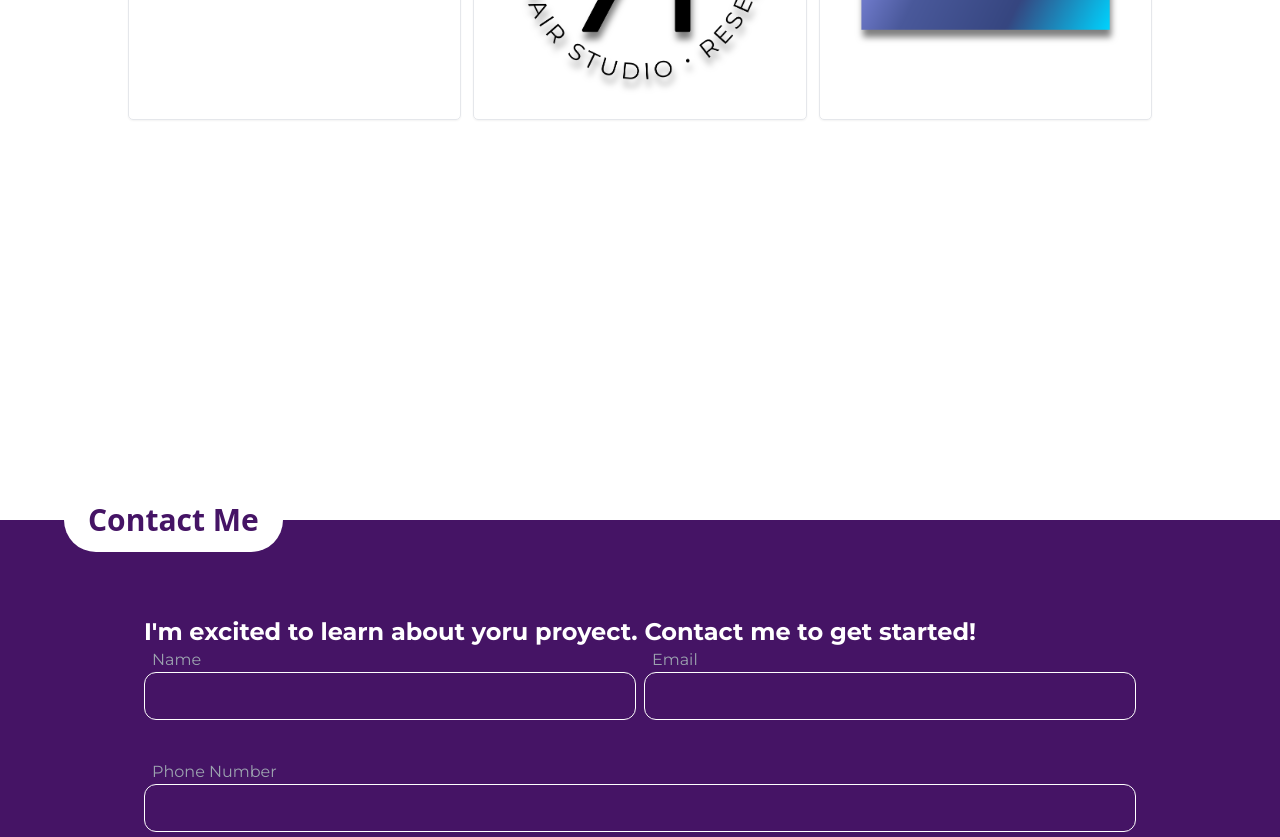
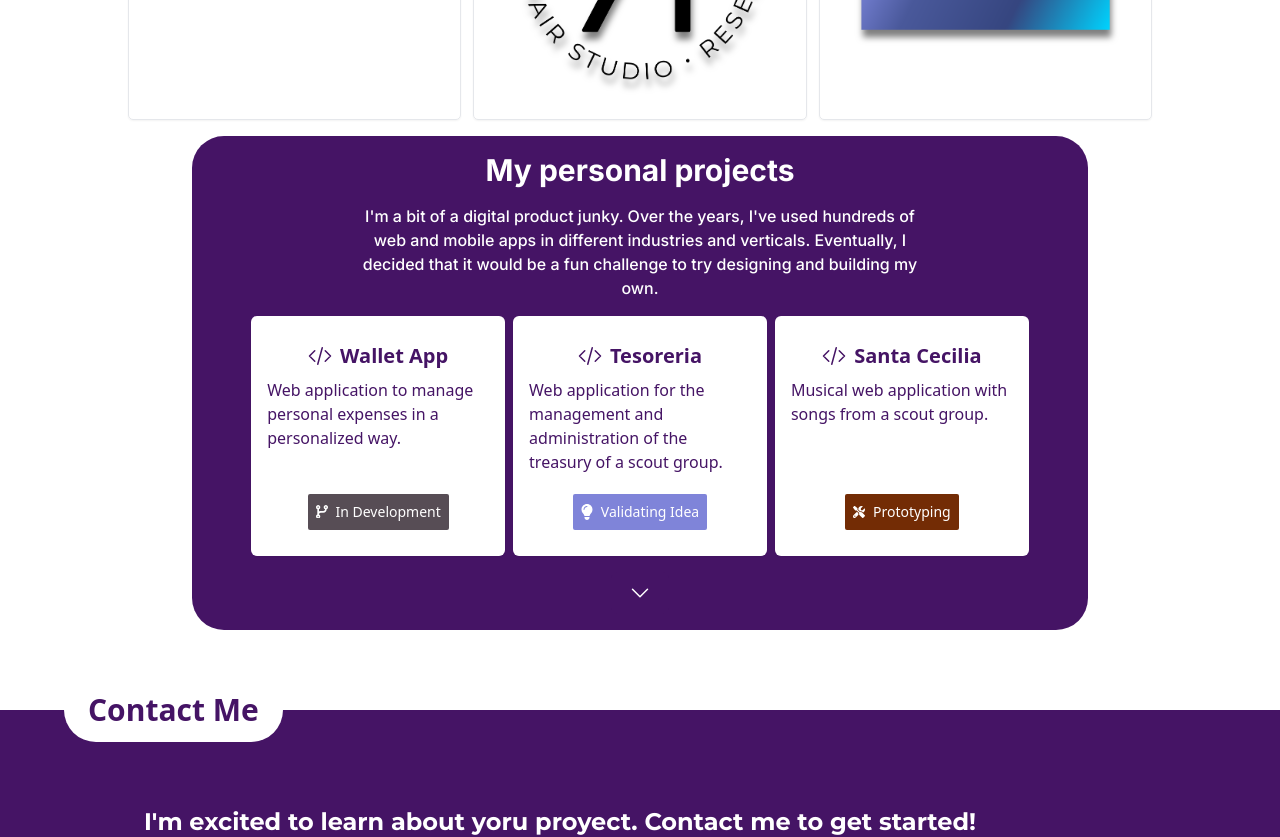
Before and after one commit to Francisco-Villanueva/my-portfolio, a Next.js app: page / in a window 1280 px wide. Shown: the part 1960-2797 px from the top of the page. Built offline with nearby package versions, Linux system fonts and the light colour scheme.

Commit message:
adding my projects

```diff
--- a/src/commons/Button.jsx
+++ b/src/commons/Button.jsx
@@ -1,13 +1,14 @@
 import React from "react";
 
-export default function Button({ className = "", variant, children }) {
+export default function Button({ className = "", variant, children, onClick }) {
   const btnStyle = {
     variant: {
       primary: " border border-purple  bg-purple text-white hover:scale-[1.1] ",
       secondary:
         " border  bg-white text-purple hover:bg-purple hover:text-white  ",
 
-      outline: " border border-purple  hover:bg-purple hover:text-white  ",
+      outline:
+        " border border-white text-white  hover:bg-white hover:text-purple  ",
     },
     size: {
       big: "text-lg py-3 px-6",
@@ -24,6 +25,7 @@ export default function Button({ className = "", variant, children }) {
   };
   return (
     <button
+      onClick={onClick}
       className={`${
         variant && btnStyle.variant[variant]
       } px-4 py-2 rounded-md transition-all duration-150  ${className}`}
--- a/src/commons/Icons.jsx
+++ b/src/commons/Icons.jsx
@@ -203,3 +203,61 @@ export function LinkIcon({ className = "" }) {
     </svg>
   );
 }
+
+export function BranchIcon({ className = "", color }) {
+  return (
+    <svg
+      xmlns="http://www.w3.org/2000/svg"
+      viewBox="0 0 448 512"
+      fill={color}
+      className={className}
+    >
+      <path d="M80 104a24 24 0 1 0 0-48 24 24 0 1 0 0 48zm80-24c0 32.8-19.7 61-48 73.3v87.8c18.8-10.9 40.7-17.1 64-17.1h96c35.3 0 64-28.7 64-64v-6.7C307.7 141 288 112.8 288 80c0-44.2 35.8-80 80-80s80 35.8 80 80c0 32.8-19.7 61-48 73.3V160c0 70.7-57.3 128-128 128H176c-35.3 0-64 28.7-64 64v6.7c28.3 12.3 48 40.5 48 73.3c0 44.2-35.8 80-80 80s-80-35.8-80-80c0-32.8 19.7-61 48-73.3V352 153.3C19.7 141 0 112.8 0 80C0 35.8 35.8 0 80 0s80 35.8 80 80zm232 0a24 24 0 1 0 -48 0 24 24 0 1 0 48 0zM80 456a24 24 0 1 0 0-48 24 24 0 1 0 0 48z" />
+    </svg>
+  );
+}
+
+export function ToolsIcon({ className = " ", color = "" }) {
+  return (
+    <svg
+      xmlns="http://www.w3.org/2000/svg"
+      viewBox="0 0 512 512"
+      className={className}
+      fill={color}
+    >
+      <path d="M78.6 5C69.1-2.4 55.6-1.5 47 7L7 47c-8.5 8.5-9.4 22-2.1 31.6l80 104c4.5 5.9 11.6 9.4 19 9.4h54.1l109 109c-14.7 29-10 65.4 14.3 89.6l112 112c12.5 12.5 32.8 12.5 45.3 0l64-64c12.5-12.5 12.5-32.8 0-45.3l-112-112c-24.2-24.2-60.6-29-89.6-14.3l-109-109V104c0-7.5-3.5-14.5-9.4-19L78.6 5zM19.9 396.1C7.2 408.8 0 426.1 0 444.1C0 481.6 30.4 512 67.9 512c18 0 35.3-7.2 48-19.9L233.7 374.3c-7.8-20.9-9-43.6-3.6-65.1l-61.7-61.7L19.9 396.1zM512 144c0-10.5-1.1-20.7-3.2-30.5c-2.4-11.2-16.1-14.1-24.2-6l-63.9 63.9c-3 3-7.1 4.7-11.3 4.7H352c-8.8 0-16-7.2-16-16V102.6c0-4.2 1.7-8.3 4.7-11.3l63.9-63.9c8.1-8.1 5.2-21.8-6-24.2C388.7 1.1 378.5 0 368 0C288.5 0 224 64.5 224 144l0 .8 85.3 85.3c36-9.1 75.8 .5 104 28.7L429 274.5c49-23 83-72.8 83-130.5zM56 432a24 24 0 1 1 48 0 24 24 0 1 1 -48 0z" />
+    </svg>
+  );
+}
+
+export function IdeaIcon({ className = "", color = "" }) {
+  return (
+    <svg
+      xmlns="http://www.w3.org/2000/svg"
+      viewBox="0 0 384 512"
+      className={className}
+      fill={color}
+    >
+      <path d="M272 384c9.6-31.9 29.5-59.1 49.2-86.2l0 0c5.2-7.1 10.4-14.2 15.4-21.4c19.8-28.5 31.4-63 31.4-100.3C368 78.8 289.2 0 192 0S16 78.8 16 176c0 37.3 11.6 71.9 31.4 100.3c5 7.2 10.2 14.3 15.4 21.4l0 0c19.8 27.1 39.7 54.4 49.2 86.2H272zM192 512c44.2 0 80-35.8 80-80V416H112v16c0 44.2 35.8 80 80 80zM112 176c0 8.8-7.2 16-16 16s-16-7.2-16-16c0-61.9 50.1-112 112-112c8.8 0 16 7.2 16 16s-7.2 16-16 16c-44.2 0-80 35.8-80 80z" />
+    </svg>
+  );
+}
+
+export function DropDownArrow({ className }) {
+  return (
+    <svg
+      xmlns="http://www.w3.org/2000/svg"
+      fill="none"
+      viewBox="0 0 24 24"
+      strokeWidth={1.5}
+      stroke="currentColor"
+      className={`w-6 h-6 ${className || ""}`}
+    >
+      <path
+        strokeLinecap="round"
+        strokeLinejoin="round"
+        d="M19.5 8.25l-7.5 7.5-7.5-7.5"
+      />
+    </svg>
+  );
+}
--- /dev/null
+++ b/src/commons/MyProjectCard.jsx
@@ -0,0 +1,25 @@
+import React from "react";
+import { CodeIcon } from "./Icons";
+import ProjectStatus from "./ProjectStatus";
+
+export default function MyProjectCard({ className = "", project }) {
+  return (
+    <div
+      className={` grid place-items-center p-4 flex-grow  h-[15rem] bg-white rounded-md shadow-sm text-purple ${className}`}
+      key={project.id}
+    >
+      <div className="flex flex-col items-center justify-between h-[90%] ">
+        <div className="flex flex-col gap-2 items-center">
+          <div className="flex items-center gap-2">
+            <CodeIcon className="w-6" />
+
+            <h2 className="text-xl font-bold"> {project.title}</h2>
+          </div>
+          <span>{project.description}</span>
+        </div>
+
+        <ProjectStatus status={project.status} />
+      </div>
+    </div>
+  );
+}
--- /dev/null
+++ b/src/commons/ProjectStatus.jsx
@@ -0,0 +1,36 @@
+import React from "react";
+import { PenIcon, CLIcon, BranchIcon, ToolsIcon, IdeaIcon } from "./Icons";
+
+export default function ProjectStatus({ className = "", status, year = "" }) {
+  const statusName = {
+    develop: {
+      msg: "In Development",
+      className: "bg-[#574d55] text-white",
+      icon: <BranchIcon className="w-3" color={"#fff"} />,
+    },
+    validating: {
+      msg: "Validating Idea",
+      className: "bg-[#7f84d9] text-white",
+      icon: <IdeaIcon className="w-3" color={"#fff"} />,
+    },
+    prototype: {
+      msg: "Prototyping",
+      className: "bg-[#732c05] text-white",
+      icon: <ToolsIcon className="w-3" color={"#fff"} />,
+    },
+    acquired: {
+      msg: `Acquired in ${year}`,
+      className: "bg-[#95d296] text-white",
+      icon: <CLIcon className="w-3" />,
+    },
+  };
+  return (
+    <div
+      className={`p-2 flex text-sm items-center gap-2 rounded-sm  ${statusName[status].className} ${className}`}
+    >
+      {statusName[status].icon}
+
+      {statusName[status].msg}
+    </div>
+  );
+}
--- a/src/commons/SectionHeader.jsx
+++ b/src/commons/SectionHeader.jsx
@@ -3,7 +3,7 @@ import React from "react";
 export default function SectionHeader({ className = "", children }) {
   return (
     <header
-      className={`${className} flex items-center gap-4 w-[90%] m-auto translate-y-[-50%] `}
+      className={` flex items-center gap-4 w-[90%] m-auto translate-y-[-50%] ${className} `}
     >
       <article className=" text-3xl  grid place-items-center text-purple font-bold bg-white rounded-full h-[4rem]  px-6">
         {children}
--- a/src/components/HomePage.jsx
+++ b/src/components/HomePage.jsx
@@ -7,11 +7,11 @@ export default function HomePage({ className = "" }) {
       <div className="h-full w-full flex  items-center justify-around  p-[3rem] ">
         <div className="flex flex-col gap-4">
           <div className="flex gap-2  text-[3rem] ">
-            <span className="text-light-purple">Hi there, I'm</span>
+            <span className="text-purple font-light">Hi there, I'm</span>
             <b className="text-purple">Francisco</b>
           </div>
           <div className="flex gap-2   text-xl">
-            <span className="text-light-purple"> I'm a </span>
+            <span className="text-purple font-light"> I'm a </span>
             <b className="text-purple">Full Stack Developer</b>
           </div>
         </div>
--- a/src/components/ProjectsPage.jsx
+++ b/src/components/ProjectsPage.jsx
@@ -1,12 +1,19 @@
 "use client";
+import Button from "@/commons/Button";
+import { CodeIcon, DropDownArrow } from "@/commons/Icons";
 import InternalLayout from "@/commons/InternalLayout";
+import MyProjectCard from "@/commons/MyProjectCard";
+import ProjectStatus from "@/commons/ProjectStatus";
 import SectionHeader from "@/commons/SectionHeader";
 import SectionLayout from "@/commons/SectionLayout";
 import WorkCard from "@/commons/WorkCard";
-import projects from "@/utils/projects";
+import useModal from "@/hooks/useModal";
+import { projects, myProjects } from "@/utils/projects";
+import Image from "next/image";
 import React, { useState } from "react";
 
 export default function ProjectsPage({ className = "" }) {
+  const { isModalOpen, openModal, closeModal } = useModal();
   return (
     <InternalLayout>
       <SectionHeader>PROJECTS</SectionHeader>
@@ -16,6 +23,41 @@ export default function ProjectsPage({ className = "" }) {
           <WorkCard project={project} key={project.id} />
         ))}
       </SectionLayout>
+
+      <div className="bg-purple w-[70%] m-auto rounded-[2rem] flex flex-col items-center gap-4 p-4 ">
+        <div className=" flex flex-col items-center text-white gap-4  font-inter">
+          <h2 className="text-3xl font-bold">My personal projects</h2>
+          <span className="w-2/3 text-center font-medium">
+            I'm a bit of a digital product junky. Over the years, I've used
+            hundreds of web and mobile apps in different industries and
+            verticals. Eventually, I decided that it would be a fun challenge to
+            try designing and building my own.
+          </span>
+        </div>
+        <div className="grid grid-cols-3 gap-2 w-[90%] ">
+          {myProjects.map((project) => (
+            <MyProjectCard project={project} />
+          ))}
+        </div>
+        {isModalOpen && (
+          <div className="grid grid-cols-3 gap-2 w-[90%] ">
+            {myProjects.map((project) => (
+              <MyProjectCard project={project} />
+            ))}
+          </div>
+        )}
+        <Button
+          variant={"primary"}
+          className="font-bold m-auto"
+          onClick={isModalOpen ? closeModal : openModal}
+        >
+          <DropDownArrow
+            className={`transition-all duration-150 ${
+              isModalOpen ? "rotate-180" : "rotate-360"
+            }`}
+          />
+        </Button>
+      </div>
     </InternalLayout>
   );
 }
--- a/src/components/SkillColumn.jsx
+++ b/src/components/SkillColumn.jsx
@@ -9,7 +9,7 @@ export default function SkillColumn({
   description,
 }) {
   return (
-    <div className="bg-white p-4 rounded-md drop-shadow-2xl">
+    <div className="bg-white p-4 rounded-md drop-shadow-2xl w-1/5">
       <header className="flex flex-col items-center gap-2 text-3xl font-montserrat">
         {iconTitle}
         {title ? <h2 className="font-bold text-purple">{title}</h2> : null}
--- a/src/components/SkillsPage.jsx
+++ b/src/components/SkillsPage.jsx
@@ -18,7 +18,7 @@ export default function SkillsPage({ className = "" }) {
     <InternalLayout>
       <SectionHeader>SKILLS</SectionHeader>
 
-      <SectionLayout className="grid grid-cols-5 gap-2 ">
+      <SectionLayout className="flex gap-2  ">
         <SkillColumn
           skills={skills.front}
           iconTitle={
--- /dev/null
+++ b/src/hooks/useModal.jsx
@@ -0,0 +1,21 @@
+"use client";
+
+import { useState } from "react";
+
+export default function useModal() {
+  const [isModalOpen, setIsModalOpen] = useState(false);
+
+  const openModal = () => {
+    setIsModalOpen(true);
+  };
+
+  const closeModal = () => {
+    setIsModalOpen(false);
+  };
+
+  return {
+    isModalOpen,
+    openModal,
+    closeModal,
+  };
+}
--- a/src/utils/projects.js
+++ b/src/utils/projects.js
@@ -1,4 +1,4 @@
-const projects = [
+export const projects = [
   {
     id: 1,
     title: "First Plug",
@@ -34,4 +34,25 @@ const projects = [
   },
 ];
 
-export default projects;
+export const myProjects = [
+  {
+    id: 1,
+    title: "Wallet App",
+    status: "develop",
+    description:
+      "Web application to manage personal expenses in a personalized way.",
+  },
+  {
+    id: 3,
+    title: "Tesoreria",
+    status: "validating",
+    description:
+      "Web application for the management and administration of the treasury of a scout group.",
+  },
+  {
+    id: 2,
+    title: "Santa Cecilia",
+    status: "prototype",
+    description: "Musical web application with songs from a scout group.",
+  },
+];
--- a/tailwind.config.js
+++ b/tailwind.config.js
@@ -15,7 +15,7 @@ module.exports = {
       colors: {
         // purple: "#605ea3",
         purple: "#451465",
-        "light-purple": "#ac8bee",
+        "light-purple": "#7c786f",
         blue: "#2a3763",
         "dark-blue": "#06182f",
         grey: "#cecece",
```
